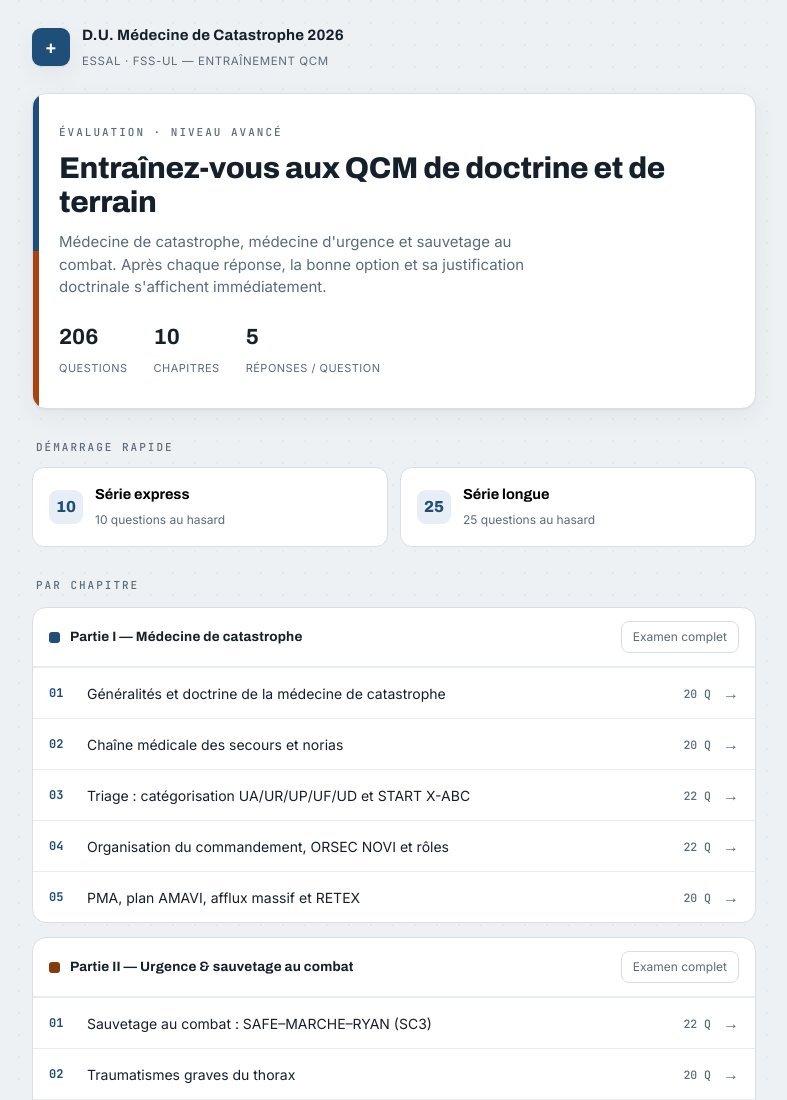
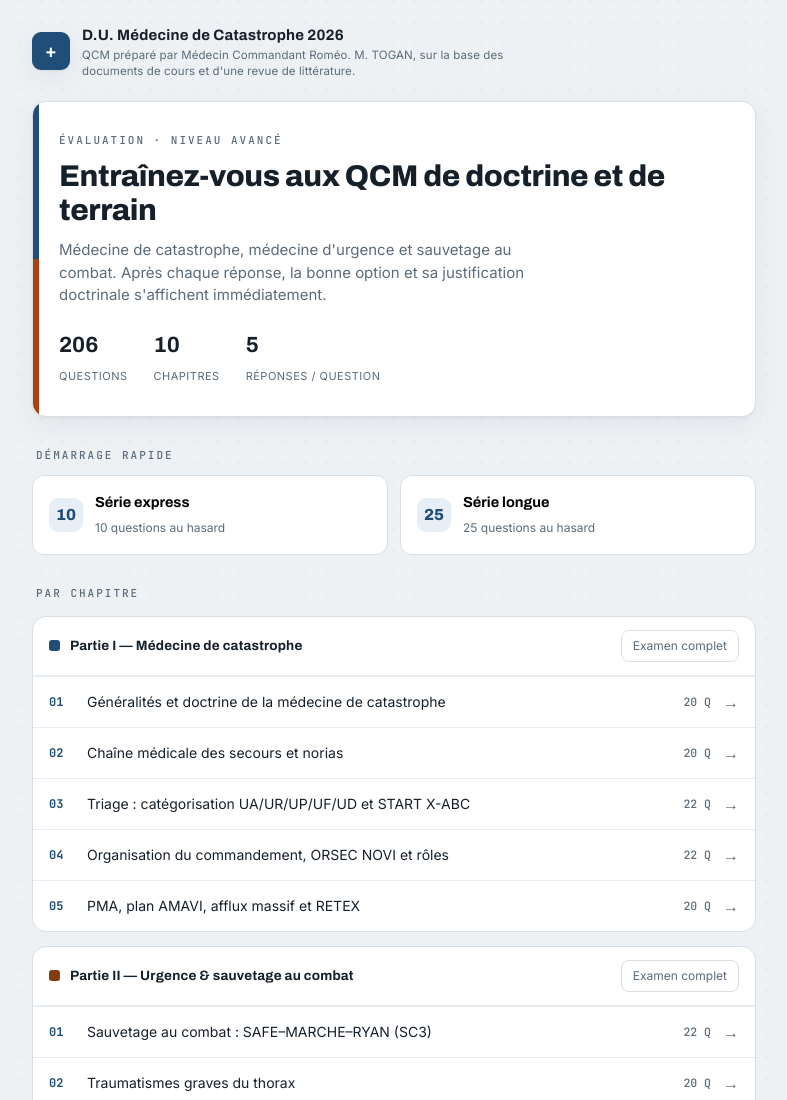
Before and after one commit to RomeoTogan/qcmcatastrophe, a plain HTML site: page index.html in a window 1280 px wide. Shown: the top 1100 px of the page, without its empty margins (246-1033 px from the left). Drawn offline with Linux system fonts and the light colour scheme.

Commit message:
Add files via upload

```diff
--- a/index.html
+++ b/index.html
@@ -36,6 +36,8 @@ body{
 .crest span{color:#fff;font-family:'Archivo';font-weight:800;font-size:18px;letter-spacing:.5px}
 .brand b{font-family:'Archivo';font-weight:700;font-size:15px;display:block;letter-spacing:.2px}
 .brand small{font-size:11.5px;color:var(--muted);letter-spacing:.6px;text-transform:uppercase}
+.brand small.credit{text-transform:none;letter-spacing:.1px;font-size:11.5px;line-height:1.4;
+  max-width:62ch;display:block}
 
 /* ---- Cards / screens ---- */
 .screen{display:none}
@@ -187,7 +189,7 @@ body{
     <div class="crest"><span>+</span></div>
     <div class="brand">
       <b>D.U. Médecine de Catastrophe 2026</b>
-      <small>ESSAL · FSS-UL — Entraînement QCM</small>
+      <small class="credit">QCM préparé par Médecin Commandant Roméo. M. TOGAN, sur la base des documents de cours et d'une revue de littérature.</small>
     </div>
   </div>
 
```
